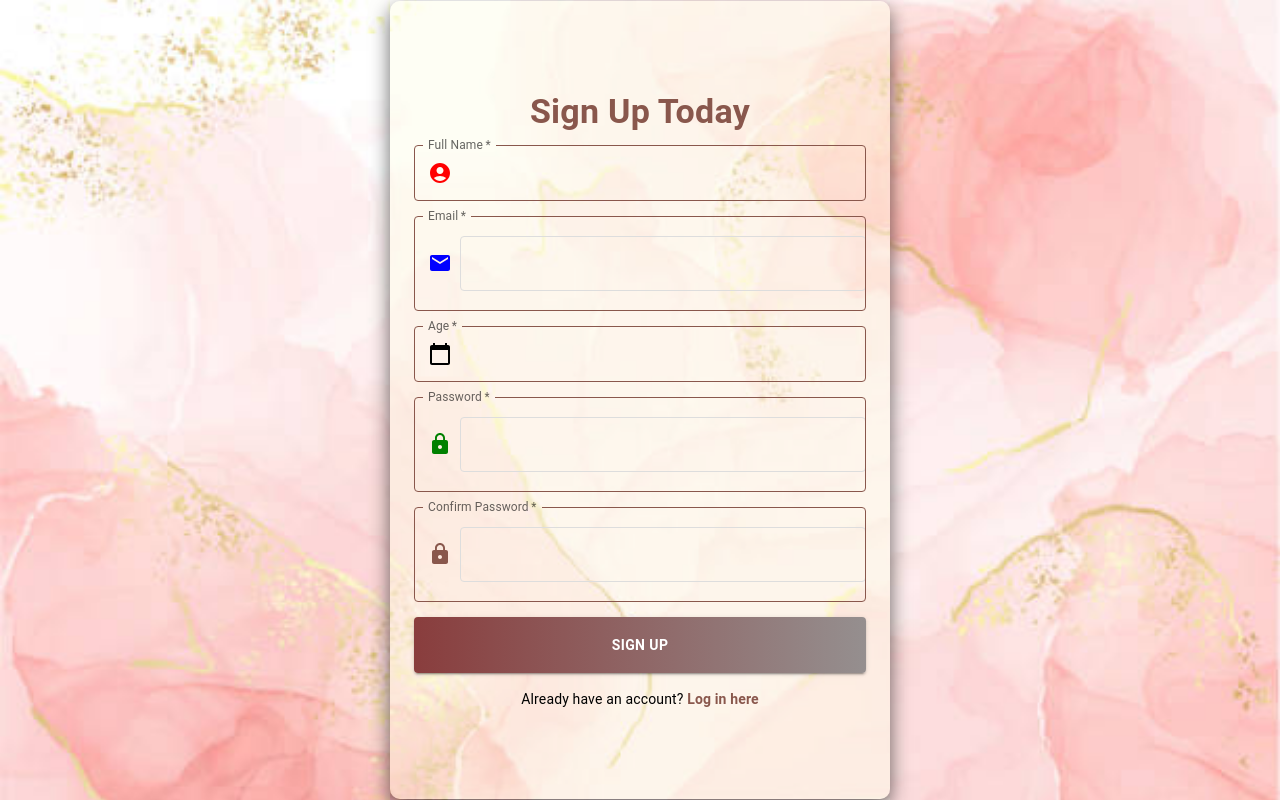
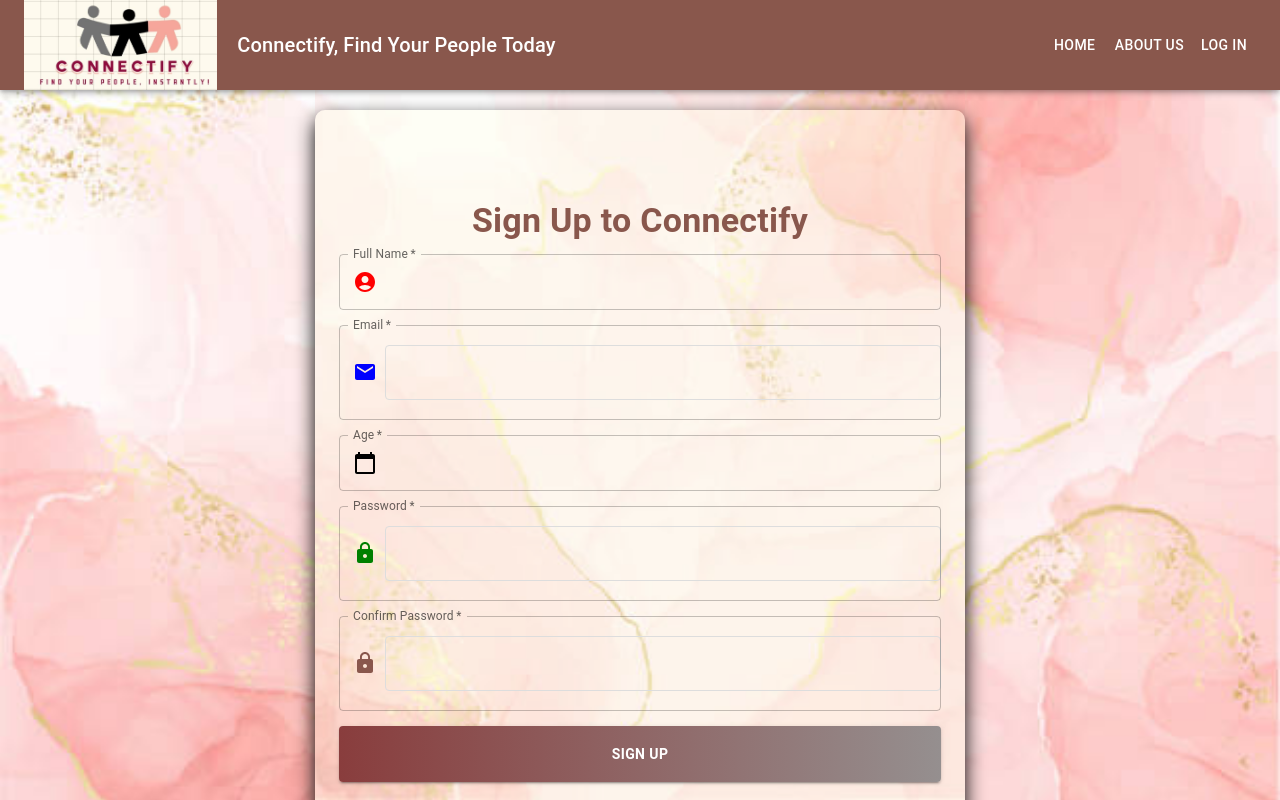
Before and after one commit to Enizeqo28/front-end, a React (Create React App) app: page /signup in a window 1280 px wide. Built offline with nearby package versions, Linux system fonts and the light colour scheme.

Commit message:
added backend connection to sign up form

```diff
--- a/src/components/Signup.js
+++ b/src/components/Signup.js
@@ -1,17 +1,20 @@
 import React, { useState } from "react";
-import { TextField, Button, Container, Typography, Box, InputAdornment } from "@mui/material";
+import { AppBar, Toolbar, Typography, Button } from "@mui/material";
+import { TextField, Container, Box, InputAdornment } from "@mui/material";
+import { AccountCircle, Email, Lock, CalendarToday } from "@mui/icons-material";
 import { styled } from "@mui/material/styles";
-import { AccountCircle, Email, Lock, CalendarToday } from "@mui/icons-material";
 import peachImage from "../peach.jpg"; // Ensure correct path
+import logo from "../logo.jpg"; // Replace with actual logo path
+import axios from "axios";
 
 const BackgroundContainer = styled("div")({
   backgroundImage: `url(${peachImage})`,
   backgroundRepeat: "no-repeat",
   backgroundSize: "cover",
   backgroundPosition: "center",
-  height: "100vh",
+  minHeight: "100vh",
   display: "flex",
-  justifyContent: "center",
+  flexDirection: "column",
   alignItems: "center",
   position: "relative",
 });
@@ -23,15 +26,16 @@ const Overlay = styled("div")({
 });
 
 const FormContainer = styled(Container)({
-  background: "rgba(253, 252, 230, 0.45)",
+  background: "rgba(253, 252, 230, 0.4)",
   padding: "90px",
   borderRadius: "10px",
-  boxShadow: "0px 8px 20px rgba(0, 0, 0, 0.6)",
+  boxShadow: "0px 8px 20px rgba(0, 0, 0, 20)",
   width: "90%",
   maxWidth: "600px",
-  minWidth: "500px",
+  minWidth: "650px",
   textAlign: "center",
   zIndex: 2,
+   marginTop: "110px", // Space from navbar
 });
 
 const StyledButton = styled(Button)({
@@ -46,13 +50,17 @@ const StyledButton = styled(Button)({
   },
 });
 
-const StyledTextField = styled(TextField)({
-  "& .MuiOutlinedInput-root": {
-    "& fieldset": { borderColor: "#89574c" },
-    "&:hover fieldset": { borderColor: "#89574c" },
-    "&.Mui-focused fieldset": { borderColor: "#89574c", borderWidth: "5px" },
-  },
-});
+const Navbar = () => (
+  <AppBar position="fixed" sx={{ background: "#89574c" }}>
+    <Toolbar>
+      <img src={logo} alt="Logo" style={{ height: "90px", marginRight: "20px" }} />
+      <Typography variant="h6" sx={{ flexGrow: 1 }}>Connectify, Find Your People Today</Typography>
+      <Button color="inherit" href="/">Home</Button>
+      <Button color="inherit" href="/about">About Us</Button>
+      <Button color="inherit" href="/login">Log In</Button>
+    </Toolbar>
+  </AppBar>
+);
 
 const Signup = () => {
   const [formData, setFormData] = useState({
@@ -83,115 +91,39 @@ const Signup = () => {
     return Object.keys(newErrors).length === 0;
   };
 
-  const handleSubmit = (e) => {
+  const handleSubmit = async (e) => {
     e.preventDefault();
     if (validateForm()) {
-      console.log("User Signed Up:", formData);
-      // Backend API call here
+      try {
+        const response = await axios.post("http://localhost:8000/users/create/", formData);
+        console.log("User Signed Up Successfully:", response.data);
+        alert("Signup successful! Please log in.");
+      } catch (error) {
+        console.error("Signup failed:", error.response?.data || error.message);
+        alert(error.response?.data?.message || "Signup failed. Please try again.");
+      }
     }
   };
 
   return (
     <BackgroundContainer>
+      <Navbar />
       <Overlay />
       <FormContainer>
         <Typography variant="h4" gutterBottom style={{ fontWeight: "bold", color: "#89574c" }}>
-          Sign Up Today
+          Sign Up to Connectify
         </Typography>
         <form onSubmit={handleSubmit} style={{ display: "flex", flexDirection: "column", gap: "15px" }}>
-          <StyledTextField
-            label="Full Name"
-            name="fullName"
-            value={formData.fullName}
-            onChange={handleChange}
-            error={!!errors.fullName}
-            helperText={errors.fullName}
-            required fullWidth
-            InputProps={{
-              startAdornment: (
-                <InputAdornment position="start">
-                  <AccountCircle style={{ color: "red" }} />
-                </InputAdornment>
-              ),
-            }}
-          />
-          <StyledTextField
-            label="Email"
-            type="email"
-            name="email"
-            value={formData.email}
-            onChange={handleChange}
-            error={!!errors.email}
-            helperText={errors.email}
-            required fullWidth
-            InputProps={{
-              startAdornment: (
-                <InputAdornment position="start">
-                  <Email style={{ color: "blue" }} />
-                </InputAdornment>
-              ),
-            }}
-          />
-          <StyledTextField
-            label="Age"
-            type="number"
-            name="age"
-            value={formData.age}
-            onChange={handleChange}
-            error={!!errors.age}
-            helperText={errors.age}
-            required fullWidth
-            InputProps={{
-              startAdornment: (
-                <InputAdornment position="start">
-                  <CalendarToday style={{ color: "black" }} />
-                </InputAdornment>
-              ),
-            }}
-          />
-          <StyledTextField
-            label="Password"
-            type="password"
-            name="password"
-            value={formData.password}
-            onChange={handleChange}
-            error={!!errors.password}
-            helperText={errors.password}
-            required fullWidth
-            InputProps={{
-              startAdornment: (
-                <InputAdornment position="start">
-                  <Lock style={{ color: "green" }} />
-                </InputAdornment>
-              ),
-            }}
-          />
-          <StyledTextField
-            label="Confirm Password"
-            type="password"
-            name="confirmPassword"
-            value={formData.confirmPassword}
-            onChange={handleChange}
-            error={!!errors.confirmPassword}
-            helperText={errors.confirmPassword}
-            required fullWidth
-            InputProps={{
-              startAdornment: (
-                <InputAdornment position="start">
-                  <Lock style={{ color: "#89574c" }} />
-                </InputAdornment>
-              ),
-            }}
-          />
+          <TextField label="Full Name" name="fullName" value={formData.fullName} onChange={handleChange} error={!!errors.fullName} helperText={errors.fullName} required fullWidth InputProps={{ startAdornment: (<InputAdornment position="start"><AccountCircle style={{ color: "red" }} /></InputAdornment>), }} />
+          <TextField label="Email" type="email" name="email" value={formData.email} onChange={handleChange} error={!!errors.email} helperText={errors.email} required fullWidth InputProps={{ startAdornment: (<InputAdornment position="start"><Email style={{ color: "blue" }} /></InputAdornment>), }} />
+          <TextField label="Age" type="number" name="age" value={formData.age} onChange={handleChange} error={!!errors.age} helperText={errors.age} required fullWidth InputProps={{ startAdornment: (<InputAdornment position="start"><CalendarToday style={{ color: "black" }} /></InputAdornment>), }} />
+          <TextField label="Password" type="password" name="password" value={formData.password} onChange={handleChange} error={!!errors.password} helperText={errors.password} required fullWidth InputProps={{ startAdornment: (<InputAdornment position="start"><Lock style={{ color: "green" }} /></InputAdornment>), }} />
+          <TextField label="Confirm Password" type="password" name="confirmPassword" value={formData.confirmPassword} onChange={handleChange} error={!!errors.confirmPassword} helperText={errors.confirmPassword} required fullWidth InputProps={{ startAdornment: (<InputAdornment position="start"><Lock style={{ color: "#89574c" }} /></InputAdornment>), }} />
           <StyledButton variant="contained" type="submit">Sign Up</StyledButton>
         </form>
-        {/* Ensure the login link is visible */}
         <Box mt={2}>
           <Typography variant="body2">
-            Already have an account?{" "}
-            <a href="/login" style={{ color: "#89574c", fontWeight: "bold", textDecoration: "none" }}>
-              Log in here
-            </a>
+            Already have an account? <a href="/login" style={{ color: "#89574c", fontWeight: "bold", textDecoration: "none" }}>Log in here</a>
           </Typography>
         </Box>
       </FormContainer>
```
